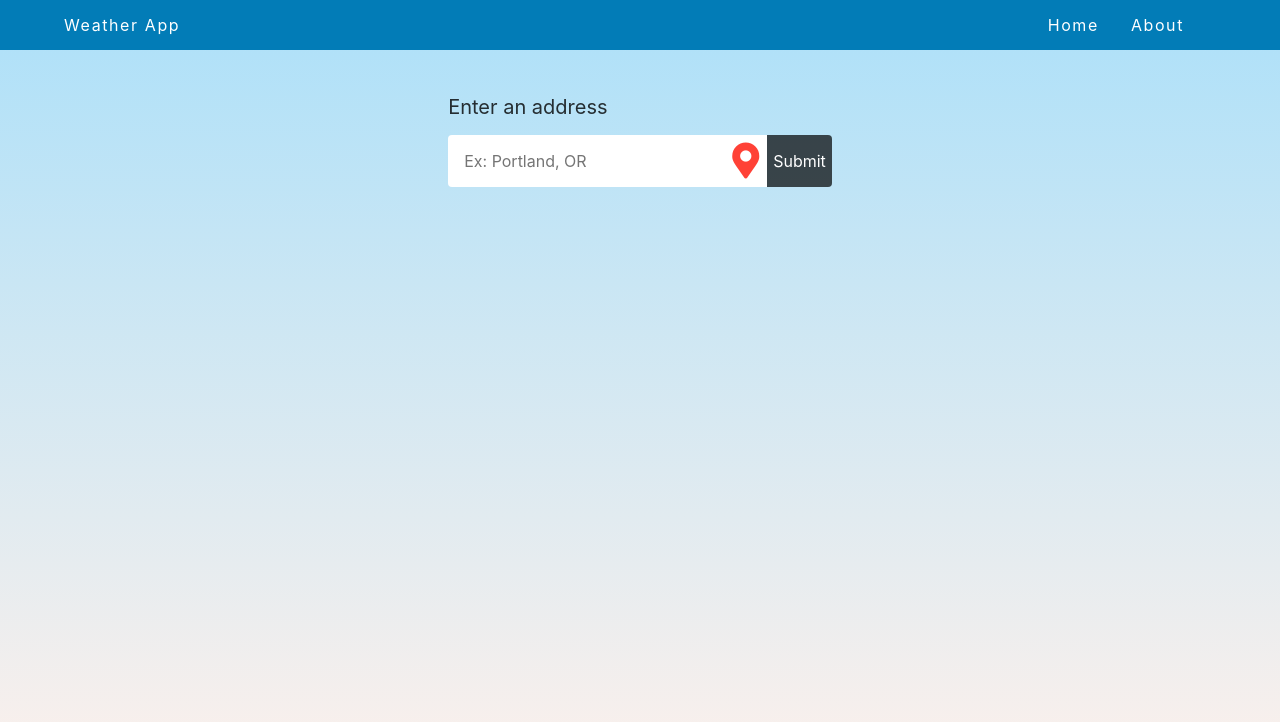
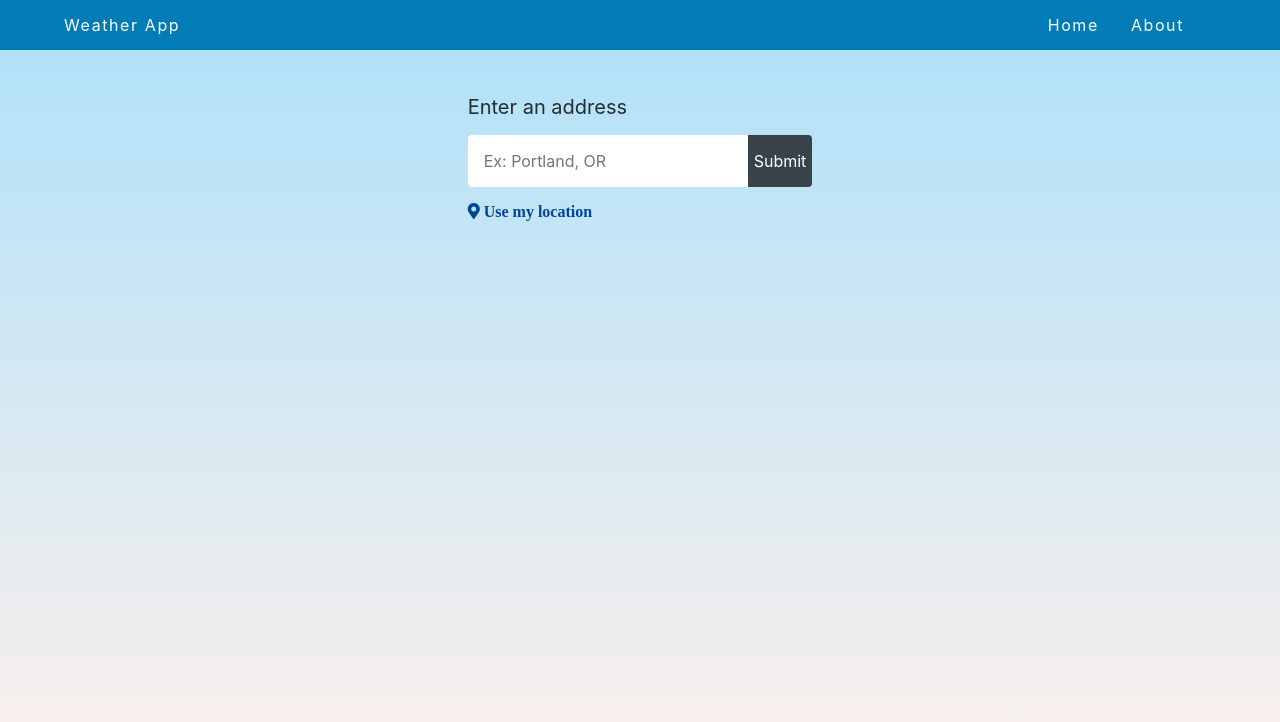
Before and after one commit to persistentlobster/weather-app, a React (Create React App) app: page / in a window 1280 px wide. Shown: the top 722 px of the page. Built offline with nearby package versions, Linux system fonts and the light colour scheme.

Commit message:
Move location pin below searchbar as anchor text

```diff
--- a/src/components/Searchbar/Searchbar.js
+++ b/src/components/Searchbar/Searchbar.js
@@ -11,15 +11,16 @@ const Searchbar = ({ onChange, onSubmit, onLocation }) => {
                         <div className="mb4 mb0-ns flex justify-center">
                             <input placeholder="Ex: Portland, OR"
                                    className="f6 f5-l input-reset bn fl black-80 bg-white pa3 lh-solid w-100 w-75-m w-80-l br2-ns br--left-ns"
-                                   onChange={onChange}/>
-                            <i className="fas fa-map-marker-alt bg-white f2 pr2 pl1 pt2 red"
-                                    onClick={onLocation}>
-                            </i>
+                                   onChange={onChange}
+                            />
                             <input type="submit"
                                     className="f6 f5-l button-reset fl pv3 tc bn bg-animate bg-black-70 hover-bg-black white pointer w-100 w-25-m w-20-l br2-ns br--right-ns"
                                     onClick={onSubmit}
                             />
                         </div>
+                    </div>
+                    <div className="tl">
+                        <a className="fas fa-map-marker-alt f5 pt3 dark-blue no-underline" href="#0" onClick={onLocation}> Use my location</a>
                     </div>
                 </fieldset>
             </form>
```
